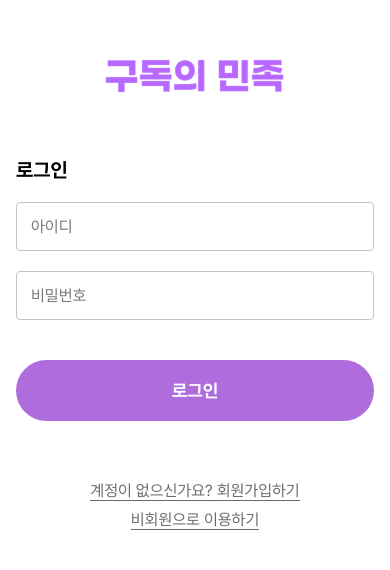
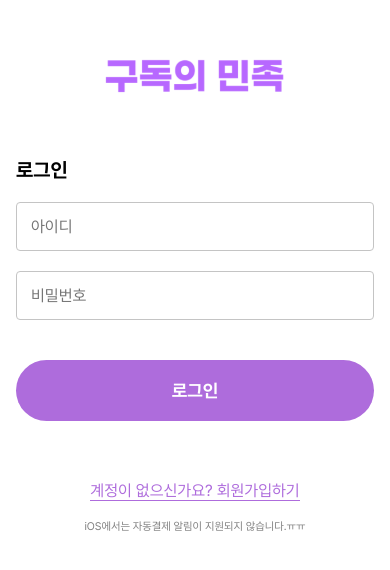
Before and after one commit to asksa1256/gudok-people-react, a React (Create React App) app: page / in a window 390 px wide. Shown: the part 160-730 px from the top of the page. Built offline with nearby package versions, Linux system fonts and the light colour scheme; no server answers.

Commit message:
모바일에서 구독 추가 폼 스타일 깨짐 수정

```diff
--- a/server.js
+++ b/server.js
@@ -142,7 +142,11 @@ async function sendFCM() {
   });
 }
 
-sendFCM();
+function isIphone() {
+  return /iPhone/i.test(navigator.userAgent);
+}
+
+if (!isIphone()) sendFCM();
 
 // 다음달 날짜를 구하는 함수
 function getNextMonthDate(dateStr) {
--- a/src/App.js
+++ b/src/App.js
@@ -11,10 +11,10 @@ import MainPage from "./components/MainPage";
 import CommunityPage from "./components/CommunityPage";
 import RankingPage from "./components/RankingPage";
 import SettingsPage from "./components/SettingsPage";
-import MySubscriptionPage from "./components/MySubscriptionPage";
 import AddPostPage from "./components/AddPostPage";
 import EditPostPage from "./components/EditPostPage";
 import PostDetailPage from "./components/PostDetailPage";
+import isIphone from "./isIphone";
 
 const firebaseConfig = {
   apiKey: process.env.REACT_APP_FIREBASE_API_KEY,
@@ -56,6 +56,7 @@ function App() {
   useEffect(() => {
     if (isSupported()) {
       // FCM(파이어베이스 클라우드 메시징)이 지원되지 않는 브라우저에서는 화면이 하얗게 뜨는 현상 방지
+      if (isIphone()) return;
       getToken(messaging, {
         vapidKey:
           "BK7Jyd1qE2DWQAygv_E6oHlyvFVJ1be_gtzZ2vRaCTb0oO_o6E5TgSBQSNQJC37AcHFygzDEEXrvuBIm-BiUnNA",
--- a/src/App.scss
+++ b/src/App.scss
@@ -135,6 +135,13 @@ section {
   }
 }
 
+#signupLink {
+  color: #ae6cdc;
+  &:before {
+    background: #ae6cdc;
+  }
+}
+
 .nav-link {
   display: block;
   margin-top: 24px;
@@ -235,13 +242,29 @@ section {
     display: flex;
     align-items: center;
     justify-content: space-between;
+    @media (max-width: 430px) {
+      flex-wrap: wrap;
+    }
+
+    input[type="radio"] {
+      @media (max-width: 430px) {
+        margin-bottom: 16px;
+      }
+    }
 
     label {
       margin-bottom: 0;
+      @media (max-width: 430px) {
+        width: calc(100% - 32px);
+        margin-bottom: 16px;
+      }
     }
 
     * + * {
       margin-left: 8px;
+      @media (max-width: 430px) {
+        margin-left: 0;
+      }
     }
 
     .btn-w50 {
--- a/src/components/LoginPage.jsx
+++ b/src/components/LoginPage.jsx
@@ -59,14 +59,14 @@ export default function LoginPage() {
               </button>
             </div>
             <div className="text-center">
-              <Link to="/signup" className="text-link">
+              <Link to="/signup" className="text-link" id="signupLink">
                 계정이 없으신가요? 회원가입하기
               </Link>
             </div>
             <div className="text-center">
-              <Link to="/main" className="text-link">
-                비회원으로 이용하기
-              </Link>
+              <p style={{ marginTop: "10px", color: "gray", fontSize: "11px" }}>
+                iOS에서는 자동결제 알림이 지원되지 않습니다.ㅠㅠ
+              </p>
             </div>
           </div>
         </div>
--- a/src/components/MainPage.jsx
+++ b/src/components/MainPage.jsx
@@ -11,6 +11,7 @@ import SubscriptionItem from "./SubscriptionItem";
 import AddSubscrModal from "./AddSubscrModal";
 import UpdateSubscrModal from "./UpdateSubscrModal";
 import Dockbar from "./Dockbar";
+import isIphone from "../isIphone";
 
 const firebaseConfig = {
   apiKey: process.env.REACT_APP_FIREBASE_API_KEY,
@@ -50,6 +51,7 @@ export default function MainPage() {
         setDocId(doc.id);
 
         // 로그인 할 때마다 토큰 갱신 처리
+        if (!isIphone()) {
           getToken(messaging, {
             vapidKey:
               "BK7Jyd1qE2DWQAygv_E6oHlyvFVJ1be_gtzZ2vRaCTb0oO_o6E5TgSBQSNQJC37AcHFygzDEEXrvuBIm-BiUnNA",
@@ -96,6 +98,7 @@ export default function MainPage() {
             .catch((error) => {
               console.error("FCM 토큰 갱신 중 오류 발생:", error);
             });
+        }
 
         // 구독 정보 조회
         const subCollectionSnapshot = await db
--- a/src/components/Modal.scss
+++ b/src/components/Modal.scss
@@ -28,12 +28,19 @@
     }
   }
 
-  .form-control input {
-    font-size: 14px;
+  .form-control {
+    input {
+      font-size: 14px;
 
-    &[type="number"] {
-      padding-right: 0;
-      text-align: center;
+      &[type="number"] {
+        text-align: center;
+      }
+    }
+
+    label {
+      input[type="number"] {
+        max-width: 120px;
+      }
     }
   }
 }
--- a/src/components/SettingsPage.jsx
+++ b/src/components/SettingsPage.jsx
@@ -8,6 +8,7 @@ import { getAuth } from "firebase/auth";
 import { getMessaging, getToken } from "firebase/messaging";
 import Dockbar from "./Dockbar";
 import "./SettingsPage.scss";
+import isIphone from "../isIphone";
 
 const firebaseConfig = {
   apiKey: process.env.REACT_APP_FIREBASE_API_KEY,
@@ -153,7 +154,8 @@ export default function SettingsPage() {
                 ? "알림 활성화 상태입니다."
                 : "알림 비활성화 상태입니다."}
             </dd>
-            {!pushPermitted && (
+            {isIphone() && "알림 기능이 지원되지 않는 기기입니다."}
+            {!isIphone() && !pushPermitted && (
               <dt>
                 <button className="text-btn" onClick={requestPermission}>
                   알림 허용하기
--- /dev/null
+++ b/src/isIphone.js
@@ -0,0 +1,3 @@
+export default function isIphone() {
+  return /iPhone/i.test(navigator.userAgent);
+}
```
Also changed, not shown: src/components/SignupPage.jsx (+0 -12 lines), 12 other files (tests, documents, lock files or other folders). Lines whose indentation alone changed are shown as unchanged.
